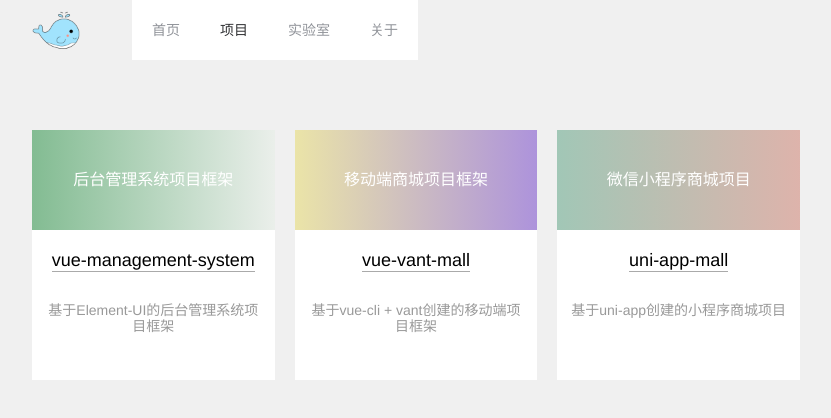
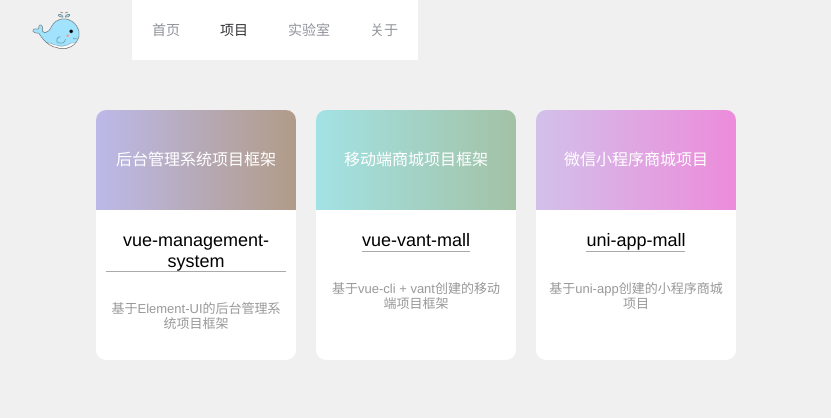
Before and after one commit to snail-lu/portfolio-vue, a Vue app: page /#/projects in a window 1280 px wide. Shown: the top 418 px of the page, without its empty margins (224-1055 px from the left). Built offline with nearby package versions, Linux system fonts and the light colour scheme.

Commit message:
样式调整优化

```diff
--- a/src/views/demo/index.vue
+++ b/src/views/demo/index.vue
@@ -71,6 +71,8 @@ export default {
 			height: 100px;
 			line-height: 100px;
 			text-align: center;
+			border-top-left-radius: 10px;
+			border-top-right-radius: 10px;
 		}
 
 		&-content {
@@ -78,6 +80,8 @@ export default {
 			height: 150px;
 			padding: 20px 10px 10px 10px;
 			text-align: center;
+			border-bottom-left-radius: 10px;
+			border-bottom-right-radius: 10px;
 		}
 
 		&-path {
@@ -90,7 +94,7 @@ export default {
 
 		&-desc {
 			color: #999;
-			font-size: 14px;
+			font-size: 13px;
 		}
 	}
 }
--- a/src/views/projects/index.vue
+++ b/src/views/projects/index.vue
@@ -1,6 +1,5 @@
 <template>
 	<div class="demo-list-container">
-		<el-row class="header"></el-row>
 		<el-row class="demo-list" :gutter="20">
 			<el-col class="demo-item" v-for="(demoItem, demoIndex) in projectsList" :key="demoItem.path" :span="8">
 				<div class="demo-item-header" :class="`bg-color${demoIndex % 30}`">{{ demoItem.title }}</div>
@@ -55,8 +54,12 @@ export default {
 	line-height: 70px;
 }
 
+.demo-list-container {
+	overflow-x: hidden;
+}
+
 .demo-list {
-	padding: 0 20%;
+	padding: 50px 25%;
 
 	.demo-item {
 		margin-bottom: 20px;
@@ -67,6 +70,8 @@ export default {
 			height: 100px;
 			line-height: 100px;
 			text-align: center;
+			border-top-left-radius: 10px;
+			border-top-right-radius: 10px;
 		}
 
 		&-content {
@@ -74,6 +79,8 @@ export default {
 			height: 150px;
 			padding: 20px 10px 10px 10px;
 			text-align: center;
+			border-bottom-left-radius: 10px;
+			border-bottom-right-radius: 10px;
 		}
 
 		&-path {
@@ -86,7 +93,7 @@ export default {
 
 		&-desc {
 			color: #999;
-			font-size: 14px;
+			font-size: 13px;
 		}
 	}
 }
```
